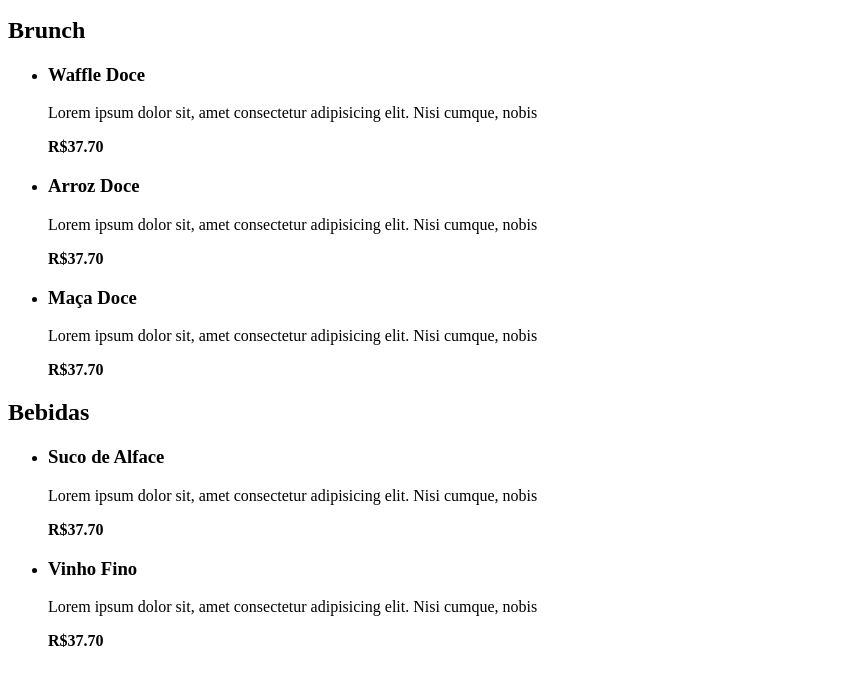
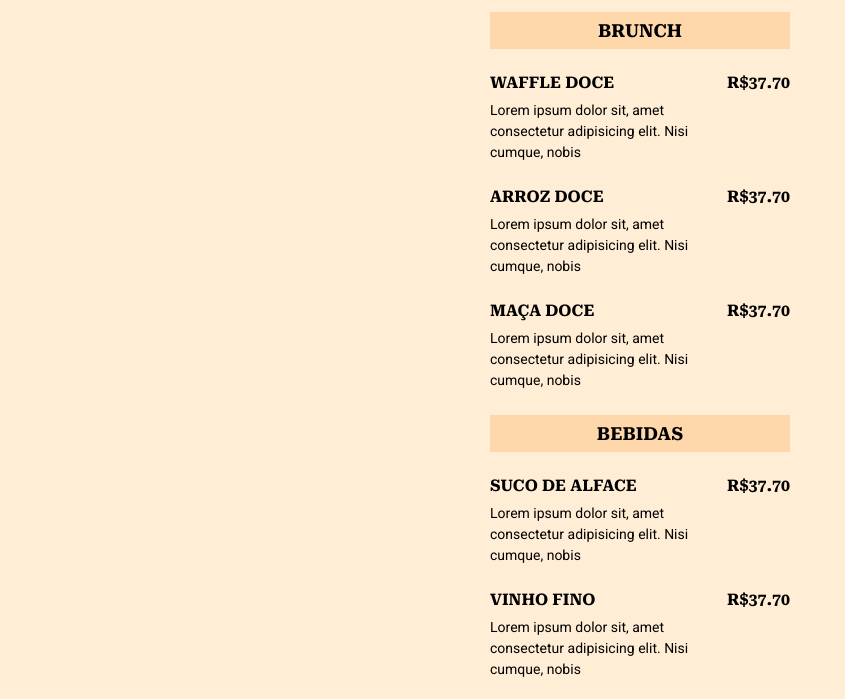
Before and after one commit to guilhermescs/cardapio-digital, a plain HTML site: page Index.html in a window 1280 px wide. Shown: the part 101-800 px from the top of the page, without its empty margins (0-845 px from the left). Drawn offline with Linux system fonts and the light colour scheme; the site is published under a folder, as on GitHub Pages, so addresses that start at the root find nothing.

Commit message:
configurando git pages

```diff
--- a/Index.html
+++ b/Index.html
@@ -5,7 +5,7 @@
     <meta http-equiv="X-UA-Compatible" content="IE=edge">
     <meta name="viewport" content="width=device-width, initial-scale=1.0">
     <title>RocketCoffee</title>
-    <link rel="stylesheet" href="/Assets/style.css">
+    <link rel="stylesheet" href="style.css">
     <link rel="preconnect" href="https://fonts.googleapis.com">
     <link rel="preconnect" href="https://fonts.gstatic.com" crossorigin>
     <link href="https://fonts.googleapis.com/css2?family=Roboto+Serif:ital,opsz,wght@0,8..144,100;0,8..144,200;0,8..144,300;0,8..144,400;0,8..144,500;0,8..144,600;0,8..144,700;0,8..144,800;0,8..144,900;1,8..144,100;1,8..144,200;1,8..144,300;1,8..144,400;1,8..144,500;1,8..144,600;1,8..144,700;1,8..144,800;1,8..144,900&display=swap" rel="stylesheet">
```
Also changed, not shown: style.css (renamed from Assets/style.css).
